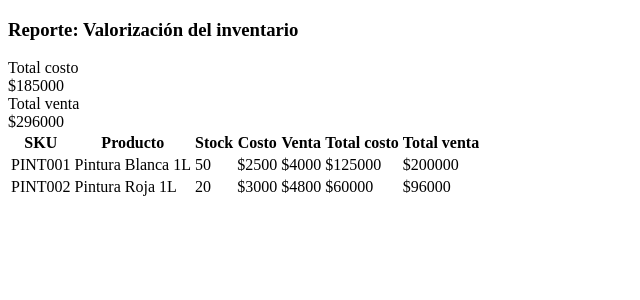
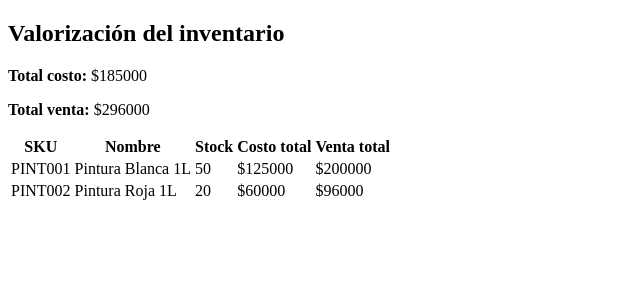
Before and after one commit to Angelo0487/Web_inventory_Pinturas_Araucania, a Flask app: page /reports/valuation in a window 1280 px wide. Shown: the part 26-326 px from the top of the page, without its empty margins (0-640 px from the left). Run offline with Flask 3, Linux system fonts and the light colour scheme.

Commit message:
mas modificaciones

```diff
--- a/templates/reports_valuation.html
+++ b/templates/reports_valuation.html
@@ -1,30 +1,25 @@
 {% extends 'base.html' %}
+{% block title %}
+  Valorización de inventario
+{% endblock %}
+
 {% block content %}
-<h3>Reporte: Valorización del inventario</h3>
-<div class="card shadow-sm mb-3">
-    <div class="card-body d-flex gap-4">
-        <div>
-            <div class="text-muted">Total costo</div>
-            <div class="h4">${{ '%.0f'|format(total_cost) }}</div>
-        </div>
-        <div>
-            <div class="text-muted">Total venta</div>
-            <div class="h4">${{ '%.0f'|format(total_sale) }}</div>
-        </div>
-    </div>
-</div>
-<div class="card shadow-sm">
-    <div class="card-body p-0">
-        <table class="table mb-0">
+  <h2>Valorización del inventario</h2>
+  <p>
+    <strong>Total costo:</strong> ${{ '%.0f'|format(total_cost) }}
+  </p>
+  <p>
+    <strong>Total venta:</strong> ${{ '%.0f'|format(total_sale) }}
+  </p>
+
+  <table class="table">
     <thead>
       <tr>
         <th>SKU</th>
-                    <th>Producto</th>
-                    <th class="text-end">Stock</th>
-                    <th class="text-end">Costo</th>
-                    <th class="text-end">Venta</th>
-                    <th class="text-end">Total costo</th>
-                    <th class="text-end">Total venta</th>
+        <th>Nombre</th>
+        <th>Stock</th>
+        <th>Costo total</th>
+        <th>Venta total</th>
       </tr>
     </thead>
     <tbody>
@@ -32,19 +27,11 @@
         <tr>
           <td>{{ p.sku }}</td>
           <td>{{ p.name }}</td>
-                    <td class="text-end">{{ p.stock }}</td>
-                    <td class="text-end">${{ '%.0f'|format(p.cost_price) }}</td>
-                    <td class="text-end">${{ '%.0f'|format(p.sale_price) }}</td>
-                    <td class="text-end">${{ '%.0f'|format(p.stock * p.cost_price) }}</td>
-                    <td class="text-end">${{ '%.0f'|format(p.stock * p.sale_price) }}</td>
-                </tr>
-                {% else %}
-                <tr>
-                    <td colspan="7" class="text-center text-muted">Sin productos</td>
+          <td>{{ p.stock }}</td>
+          <td>${{ '%.0f'|format(p.stock * p.cost_price) }}</td>
+          <td>${{ '%.0f'|format(p.stock * p.sale_price) }}</td>
         </tr>
       {% endfor %}
     </tbody>
   </table>
-    </div>
-</div>
 {% endblock %}
```
Also changed, not shown: templates/dashboard.html (+5 -5 lines), templates/movement_form.html (+15 -30 lines), templates/reports_low_stock.html (+8 -8 lines). Lines whose indentation alone changed are shown as unchanged.
